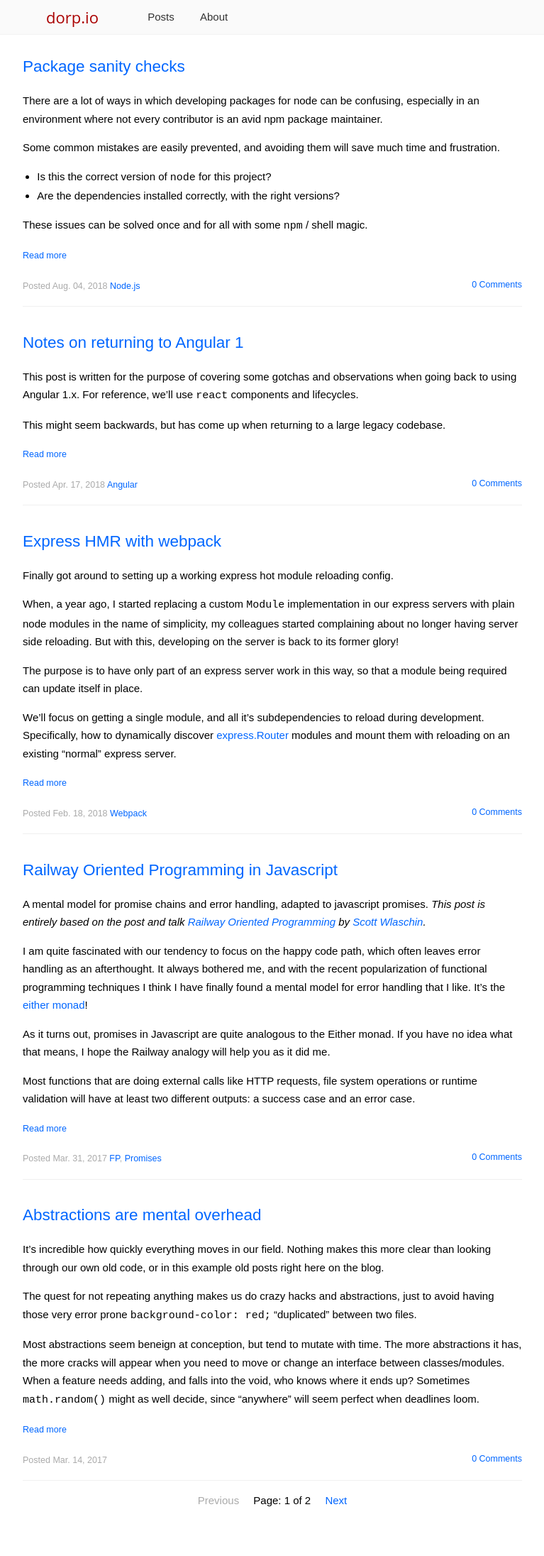
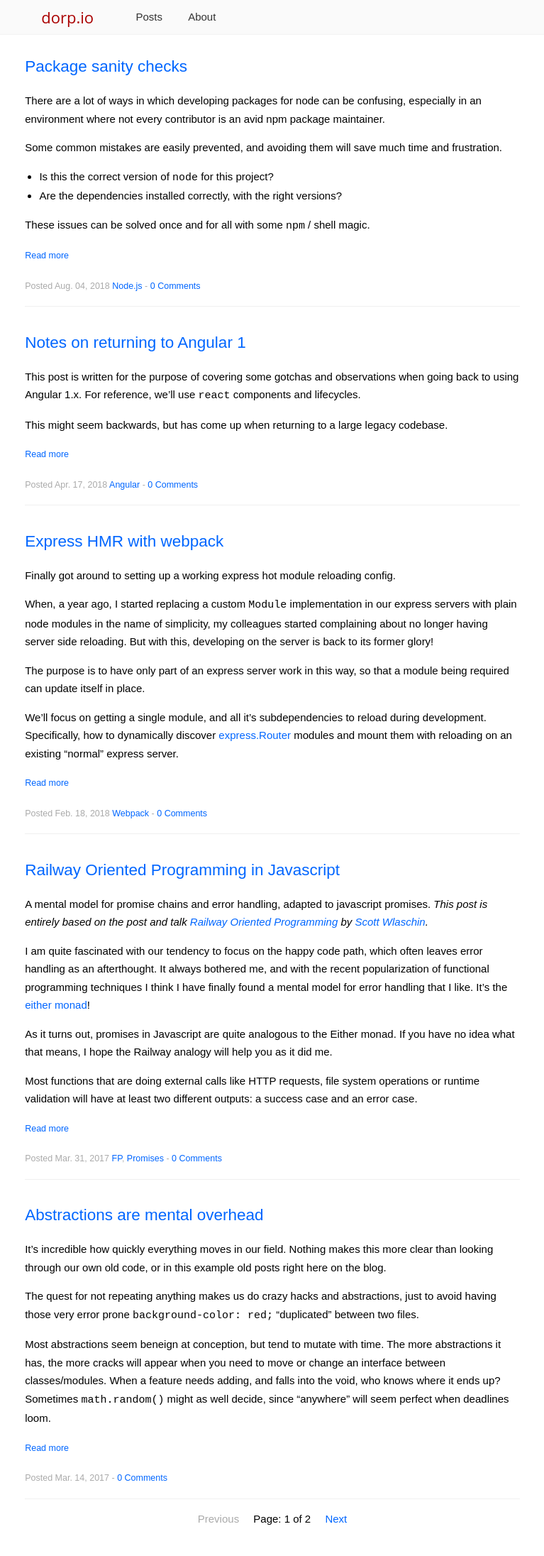
Before and after one commit to wejendorp/dorp.io, a Jekyll site: the page built from posts/index.html, in a window 1280 px wide. Shown: the whole page at 71% size, without its empty margins (256-1023 px from the left). Built offline with Jekyll 4.4.1, drawn with Linux system fonts in a browser that asks for light colours; the list of posts is cut into pages by our own code; comment, search, counter and statistics services are not loaded; before the commit the page ends 2167 px from its top, so only the background shows below that.

Commit message:
Styling tweaks

```diff
--- a/_includes/post_info.html
+++ b/_includes/post_info.html
@@ -21,7 +21,7 @@
   {% capture tags_content %}{{ tags | join: ", " }}{% endcapture %}
 {% endif %}
 
-<p class="m-t-3 text-muted font-italic">
+  <p class="m-t-3 text-muted font-italic">
   <small>Posted
     <time datetime="{{ post.date | date_to_xmlschema }}">{{ post.date | date: '%b. %d, %Y' }}</time>
 		{% if category_content %} in
@@ -30,7 +30,7 @@
 			<small>
 		{% endif %}
 		{{ tags_content }}
-
-		<a class="comment-count pull-right" href="{{ post.url }}#disqus_thread">0 Comments</a>
+    -
+		<a class="comment-count" href="{{ post.url }}#disqus_thread">0 Comments</a>
 	</small>
 </p>
--- a/css/main.css
+++ b/css/main.css
@@ -156,7 +156,7 @@ img.gravatar {
 .container {
   width: 50rem;
   margin: 0 auto;
-  padding: 0 3rem;
+  padding: 0 4vw;
 }
 .container.content {
 	padding-bottom: 40px;
@@ -169,7 +169,6 @@ img {
 @media(max-width: 792px) {
   .container {
     width: auto;
-    padding: 0 16px;
   }
   img.gravatar {
     display: block;
@@ -196,13 +195,17 @@ h1 + p.meta {
   line-height: 48px;
   margin-bottom: 2rem;
 }
+.navbar .container {
+  display: flex;
+  flex-direction: row;
+}
 .navbar * {
   margin-bottom: 0;
 }
 .navbar .title {
   font-family: 'Open Sans', sans-serif;
-  float: left;
-  width: 140px;
+  flex-basis: 120px;
+  flex-shrink: 2;
   text-align: center;
   color: #a00;
   font-size: 22px;
@@ -214,8 +217,9 @@ h1 + p.meta {
 }
 
 .navbar ul {
+  flex-basis: content;
+  flex-shrink: 0;
   list-style-type: none;
-  float: left;
 }
 .navbar ul li {
   display: inline-block;
@@ -241,8 +245,8 @@ h1 + p.meta {
   border: solid #ddd;
   border-width: 0 1px;
   background-color: #333;
-  padding: 1rem 3rem;
-  margin: 1rem -3rem;
+  padding: 1.5rem 4vw;
+  margin: 1.5rem -4vw;
   overflow-x: auto;
   tab-size: 2;
 }
```
